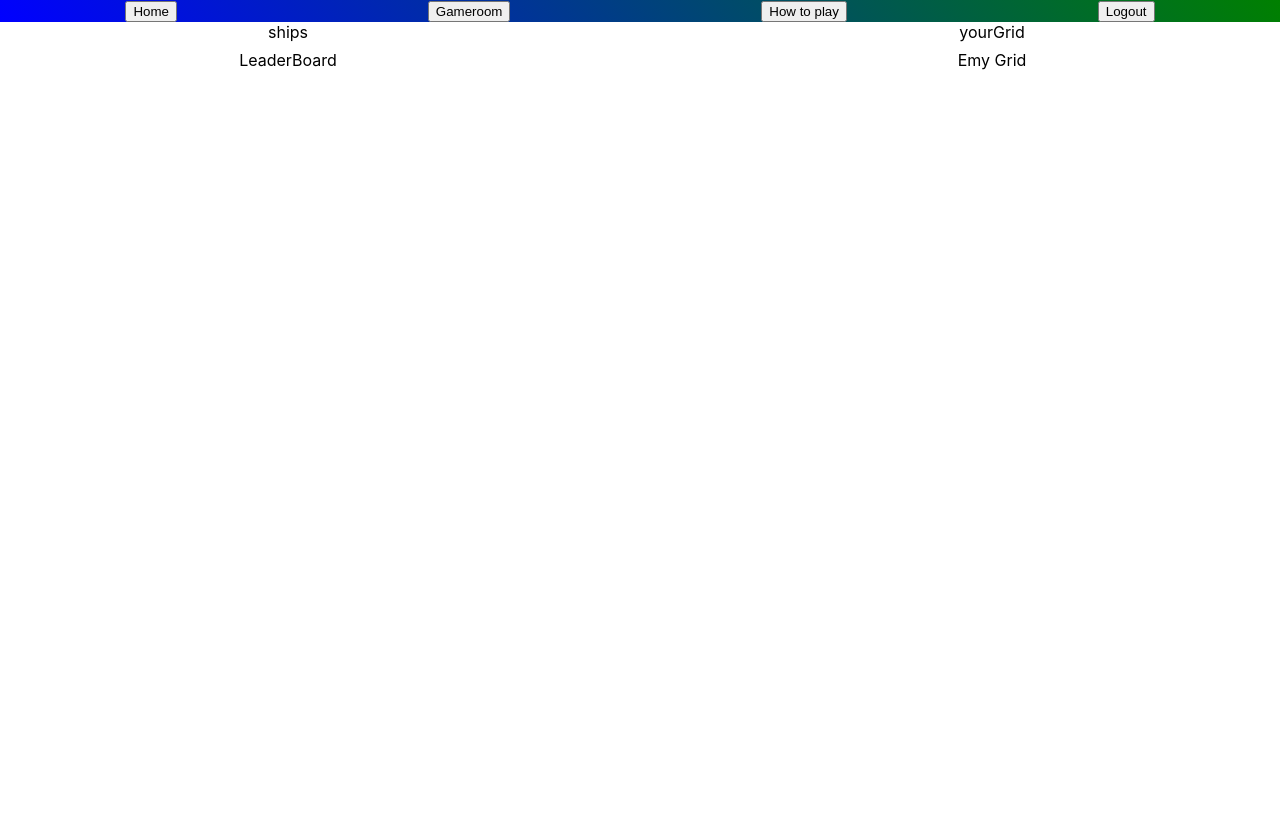
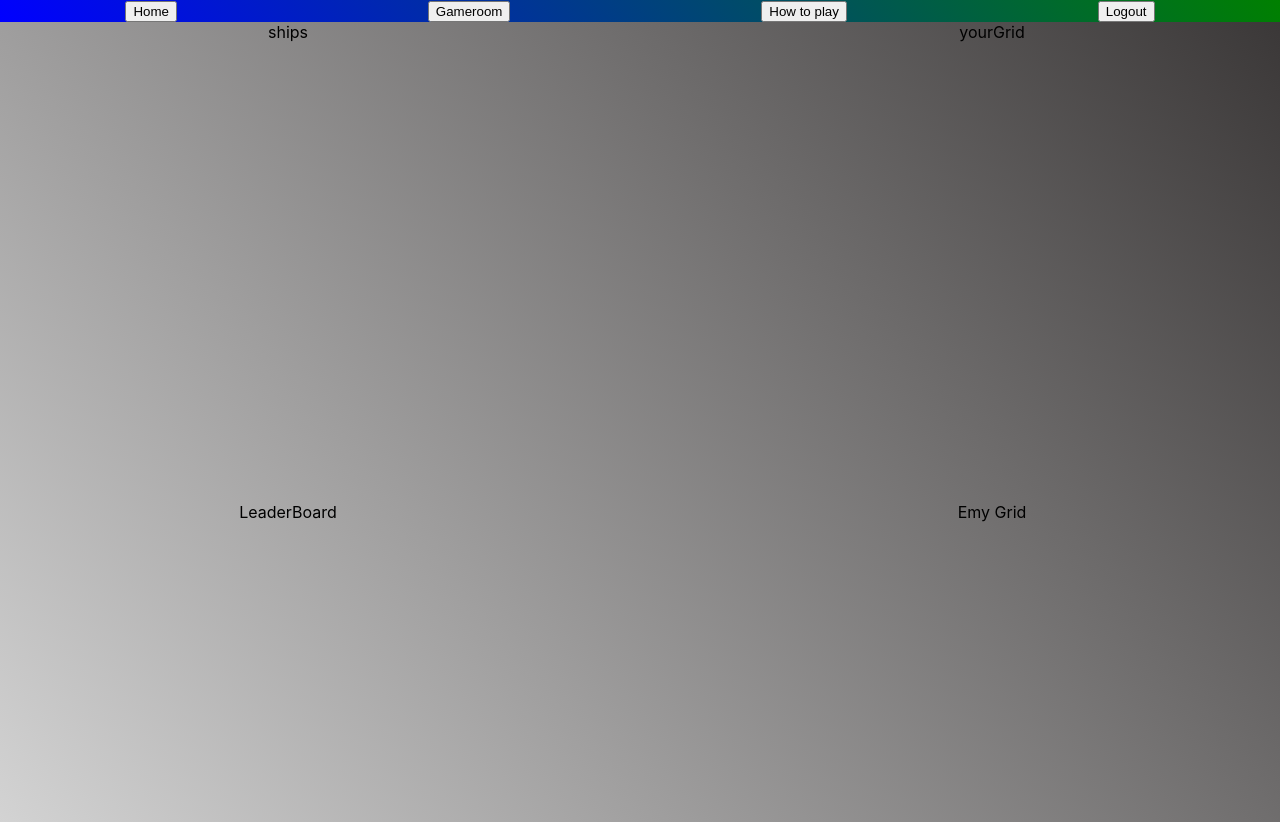
Before and after one commit to naval-barrage/battleship, a React (Create React App) app: page /#/gameroom in a window 1280 px wide. Before the commit the page ends 800 px from the top, so only its background shows below. Built offline with nearby package versions, Linux system fonts and the light colour scheme.

Commit message:
added some basic style

```diff
--- a/src/components/gameroom/gameroom.scss
+++ b/src/components/gameroom/gameroom.scss
@@ -3,5 +3,7 @@
     grid-template-columns: 2fr 2fr;
     grid-row-gap: 20%;
     grid-column-gap: 10%;
-    width: auto;
+    width: auto;    height: 100vh;
+    width: 100%;
+    background: linear-gradient(50deg, lightgray, rgb(59, 56, 56));
 }
--- a/src/components/home/home.scss
+++ b/src/components/home/home.scss
@@ -4,4 +4,7 @@
     grid-row-gap: 20%;
     grid-column-gap: 10%;
     width: auto;
+    height: 100vh;
+    width: 100%;
+    background: linear-gradient(50deg, lightgray, rgb(59, 56, 56));
 }
--- a/src/components/lander/login.scss
+++ b/src/components/lander/login.scss
@@ -0,0 +1,5 @@
+.landing-box {
+    height: 100vh;
+    width: 100%;
+    background: linear-gradient(50deg, gray, rgb(58, 55, 55));
+}
--- a/src/routes.js
+++ b/src/routes.js
@@ -1,9 +1,9 @@
 import React from 'react'
 import {Switch, Route} from 'react-router-dom'
-import Lander from './components/lander/login'
+import Lander from './components/Lander/login'
 import HowTo from './components/HowTo/HowTo'
-import Home from './components/home/Home'
-import Gameroom from './components/gameroom/Gameroom'
+import Home from './components/Home/Home'
+import Gameroom from './components/Gameroom/Gameroom'
 
 
 export default (
```
